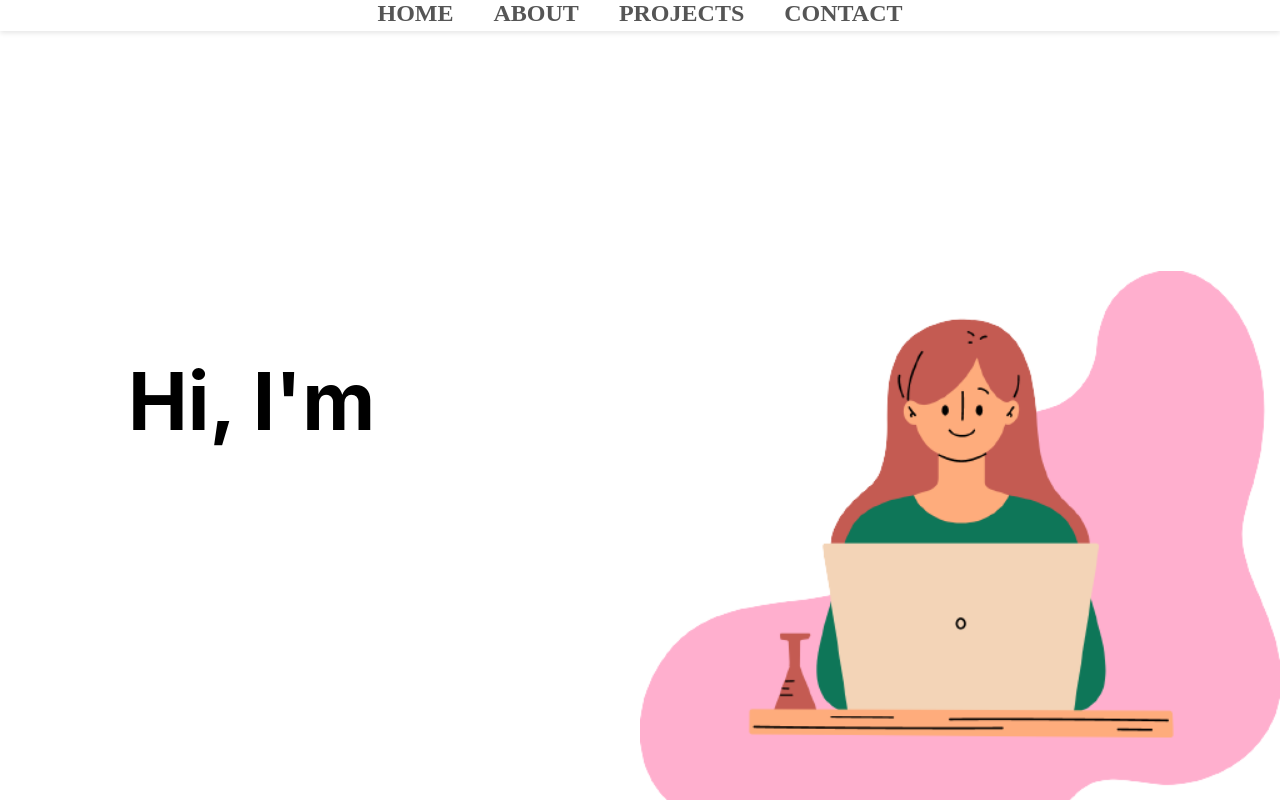
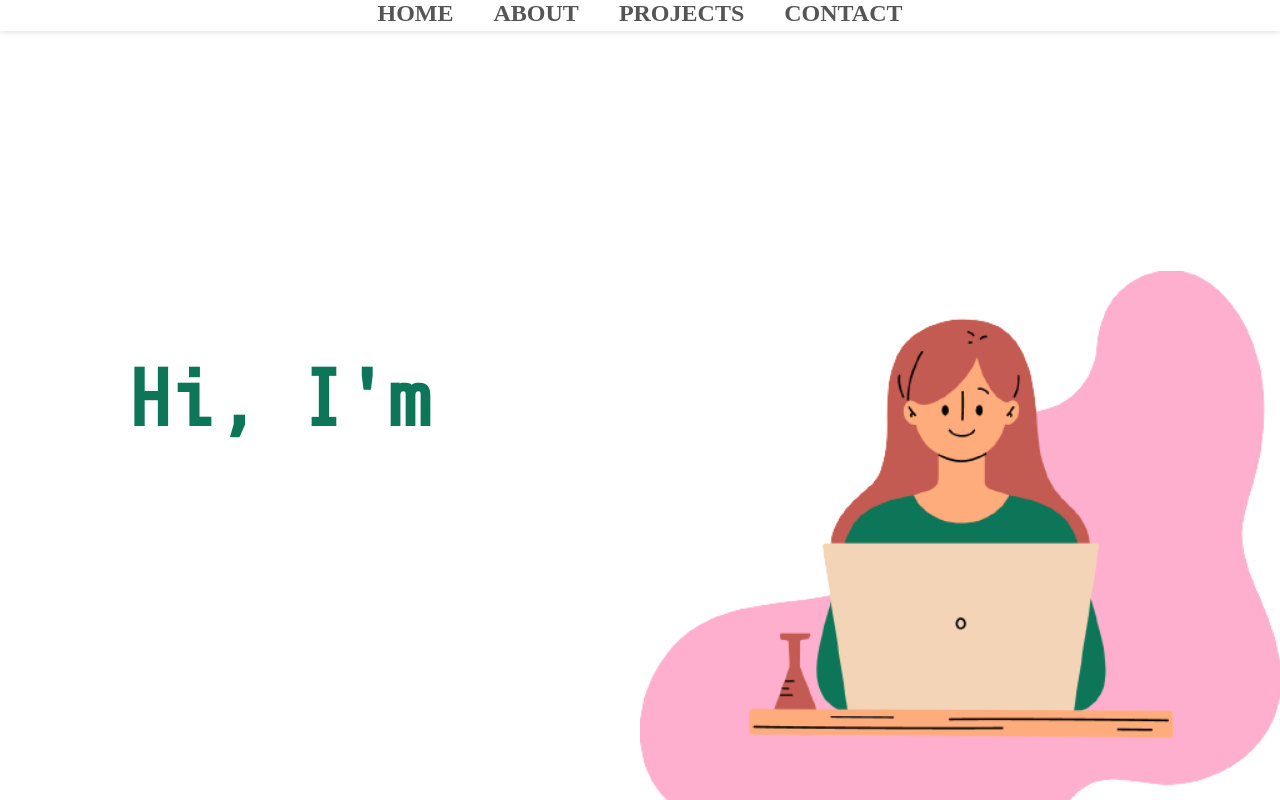
Before and after one commit to gabimeirellesm/techPortfolio, a React (Create React App) app: page / in a window 1280 px wide. Shown: the top 800 px of the page. Built offline with nearby package versions, Linux system fonts and the light colour scheme; a web font is replaced by a local one.

Commit message:
updated font family

```diff
--- a/src/Views/Home.js
+++ b/src/Views/Home.js
@@ -38,6 +38,7 @@
         className="graphicGabi"
       />
       <style jsx="true">{`
+@import url('https://fonts.googleapis.com/css2?family=Share+Tech+Mono&display=swap');
       .graphicGabi {
         position: absolute;
         bottom: -5rem;
@@ -55,6 +56,8 @@
         font-size: 5em;
         text-align: left;
         margin-left: 10%;
+        font-family: 'Share Tech Mono', monospace;
+        color: #0D7658;
       }
       `}</style>
     </section>
```
